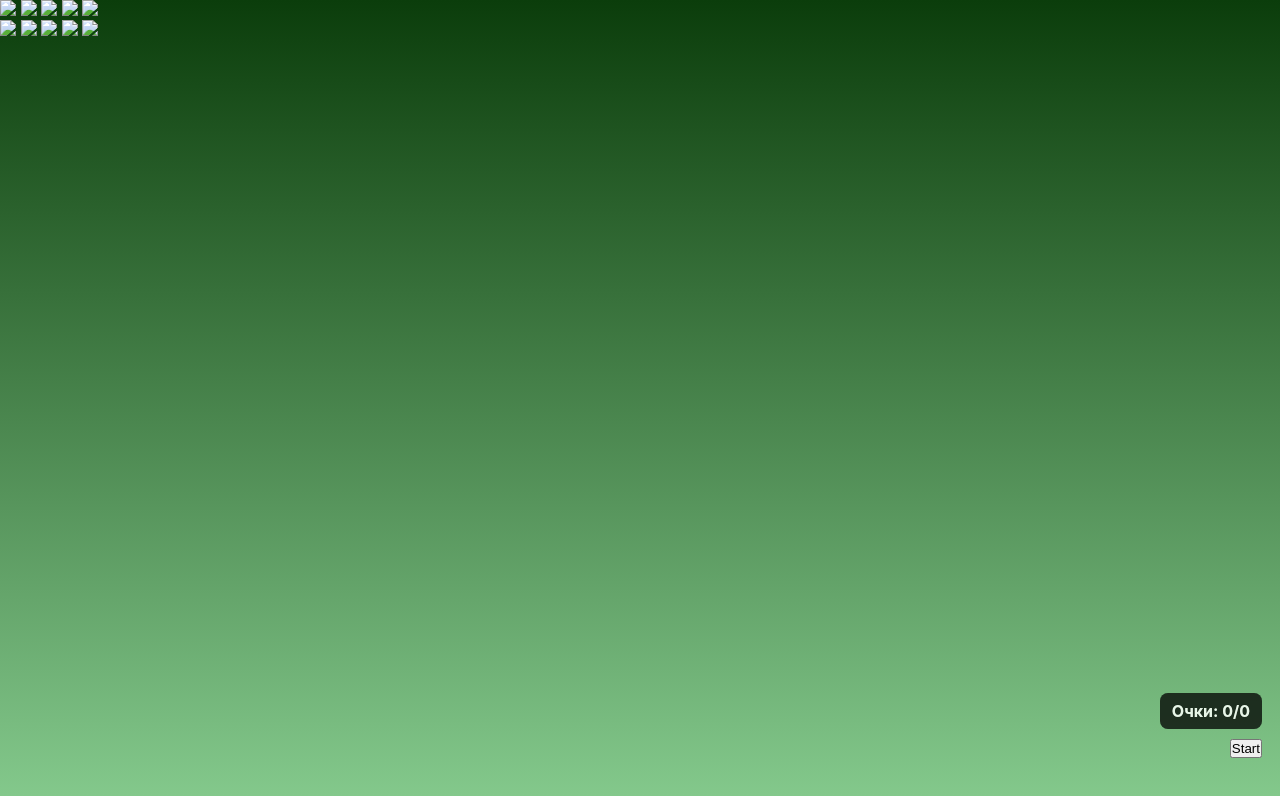
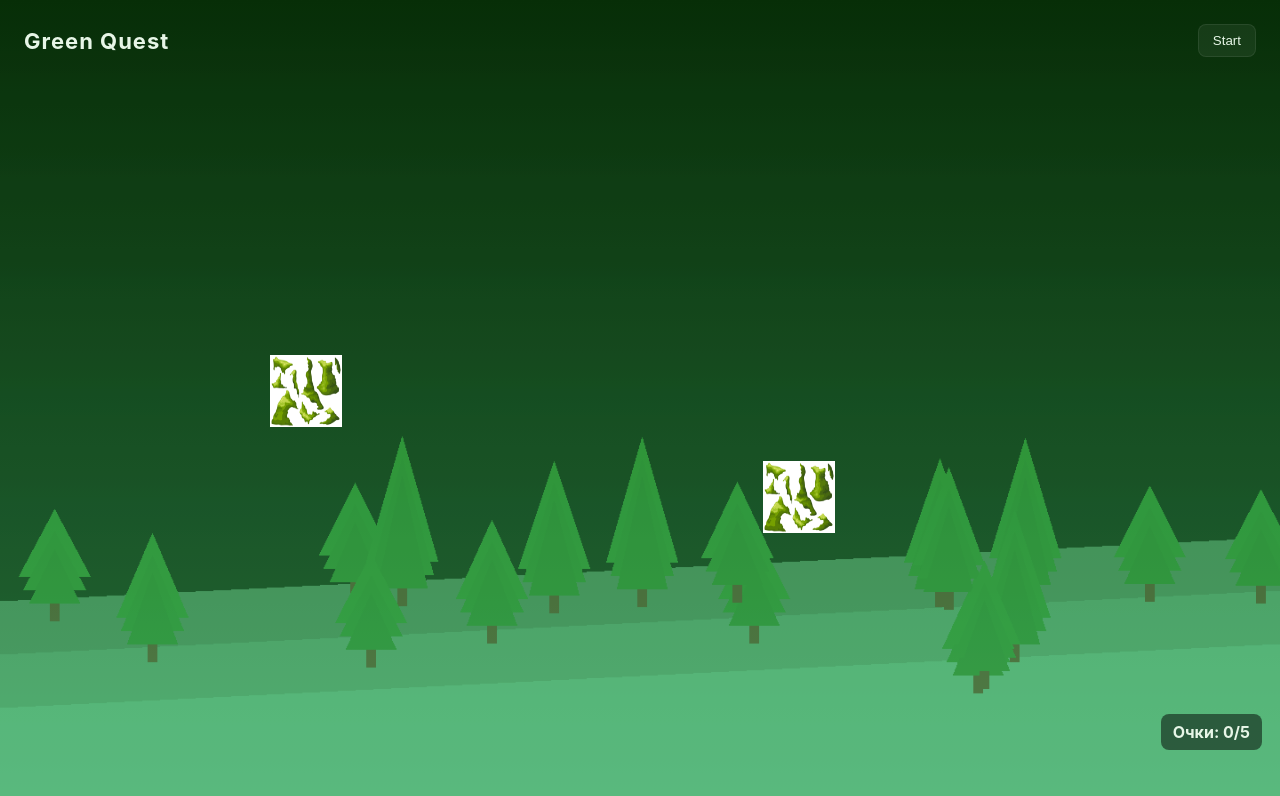
Before and after one commit to MaximBovenko034/green-quest-final, a plain HTML site: page index.html in a window 1280 px wide. Drawn offline with Linux system fonts and the light colour scheme.

Commit message:
Update index.html

```diff
--- a/index.html
+++ b/index.html
@@ -1,48 +1,41 @@
-<!DOCTYPE html>
-<html lang="uk">
+<!doctype html>
+<html lang="ru">
 <head>
-  <meta charset="UTF-8">
-  <title>Green Quest</title>
-  <link rel="stylesheet" href="style.css">
+  <meta charset="utf-8" />
+  <meta name="viewport" content="width=device-width,initial-scale=1" />
+  <title>Green Quest — Практична 7</title>
+  <link rel="stylesheet" href="style.css" />
 </head>
 <body>
-  <div id="gameArea">
-    <!-- HUD -->
-    <div id="hud">
-      <div id="scoreBox">Очки: <span id="score">0</span>/<span id="target">0</span></div>
-      <button id="startBtn">Start</button>
-      <div id="message" class="hidden"></div>
-    </div>
+  <div id="parallax-root">
+    <!-- Фоновые слои -->
+    <div class="bg-layer layer-back" data-depth="0.1"></div>
+    <div class="bg-layer layer-mid" data-depth="0.3"></div>
 
-    <!-- Один и тот же файл мусора повторяем несколько раз -->
-    <img src="images/trash.png" class="trash" style="top:70%; left:20%;">
-    <img src="images/trash.png" class="trash" style="top:65%; left:40%;">
-    <img src="images/trash.png" class="trash" style="top:75%; left:60%;">
-    <img src="images/trash.png" class="trash" style="top:68%; left:80%;">
-    <img src="images/trash.png" class="trash" style="top:72%; left:50%;">
+    <!-- Контент игры -->
+    <main id="game">
+      <header class="topbar">
+        <h1>Green Quest</h1>
+        <button id="startBtn" class="btn">Start</button>
+      </header>
+
+      <section id="board">
+        <!-- Мусор для примера -->
+        <img src="trash.png" alt="trash" class="trash clickable" style="left:20%; top:40%" />
+        <img src="trash.png" alt="trash" class="trash clickable" style="left:60%; top:55%" />
+      </section>
+
+      <!-- HUD -->
+      <div id="hud">
+        <div id="scoreBox">Очки: <span id="score">0</span>/<span id="target">5</span></div>
+        <div id="message" class="hidden"></div>
+      </div>
+    </main>
+
+    <!-- Canvas для частиц -->
+    <canvas id="particles-canvas"></canvas>
   </div>
 
   <script src="script.js"></script>
 </body>
 </html>
-<div id="gameArea">
-  <!-- Слой с задним фоном -->
-  <div id="bg-layer"></div>
-
-  <!-- Слой с деревьями -->
-  <div id="forest-layer"></div>
-
-  <!-- HUD -->
-  <div id="hud">
-    <div id="scoreBox">Очки: <span id="score">0</span>/<span id="target">0</span></div>
-    <button id="startBtn">Start</button>
-    <div id="message" class="hidden"></div>
-  </div>
-
-  <!-- Мусор -->
-  <img src="images/trash.png" class="trash" style="top:70%; left:20%;">
-  <img src="images/trash.png" class="trash" style="top:65%; left:40%;">
-  <img src="images/trash.png" class="trash" style="top:75%; left:60%;">
-  <img src="images/trash.png" class="trash" style="top:68%; left:80%;">
-  <img src="images/trash.png" class="trash" style="top:72%; left:50%;">
-</div>
```
